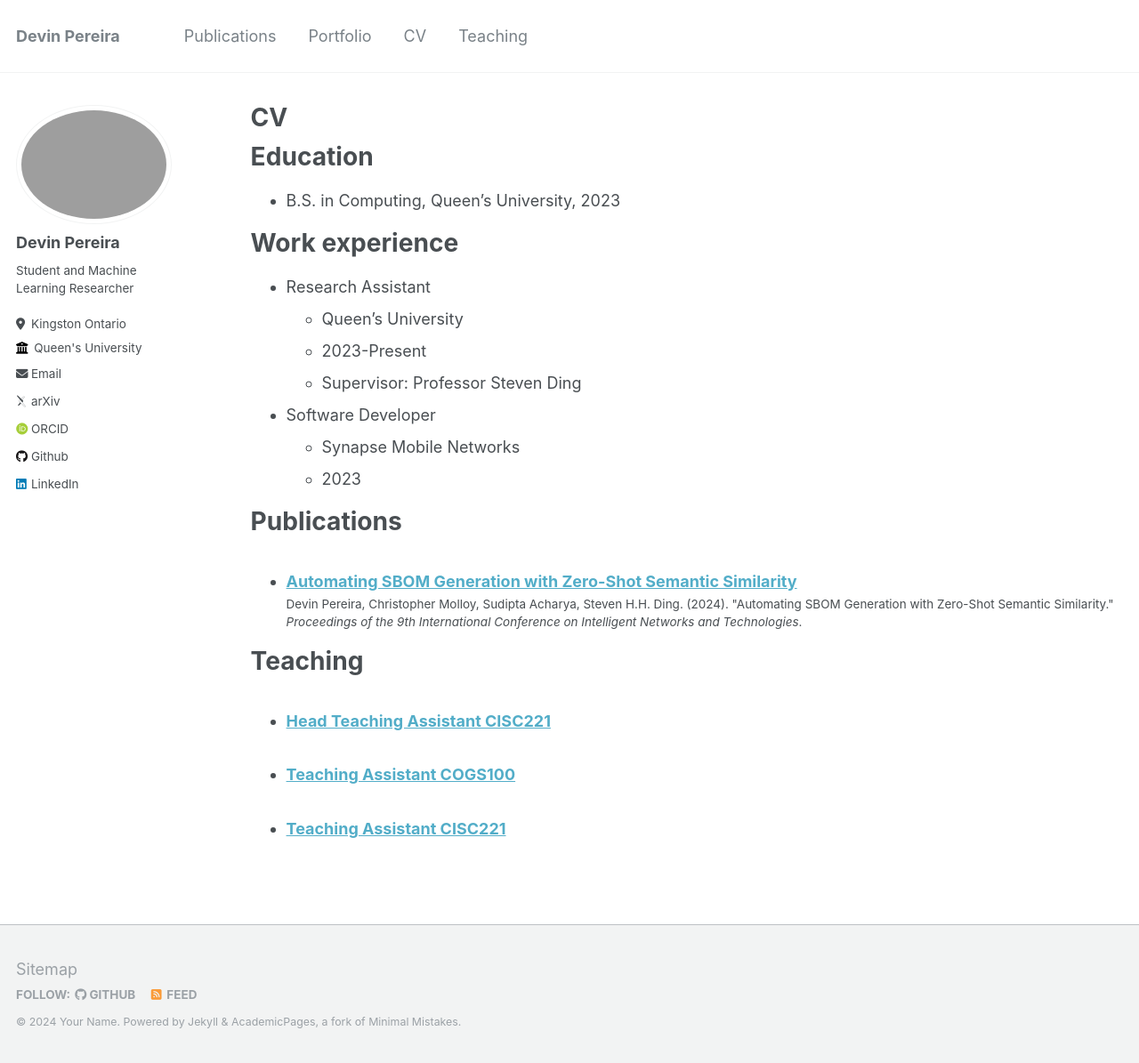
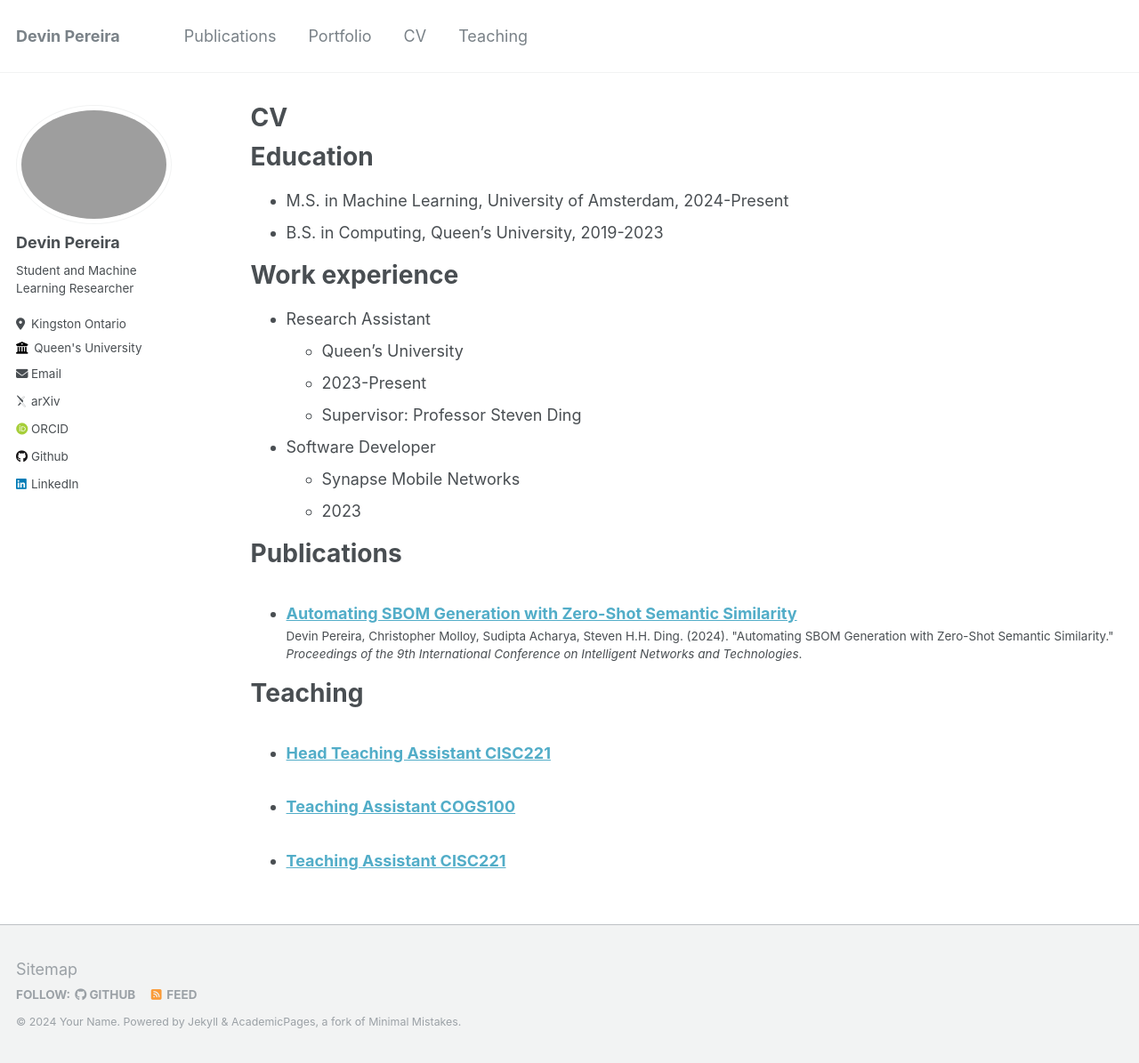
Before and after one commit to devin-pe/devin-pe.github.io, a Jekyll site: the page built from _pages/cv.md, in a window 1280 px wide and 1195 px high. Shown: the whole window at 89% size. Built offline with Jekyll 4.4.1, drawn with Linux system fonts in a browser that asks for light colours; some web fonts are replaced.

Commit message:
Updated cv.md

```diff
--- a/_pages/cv.md
+++ b/_pages/cv.md
@@ -12,7 +12,8 @@ redirect_from:
 Education
 ======
 <!---* M.S. in Jekyll, GitHub University, 2014 --->
-* B.S. in Computing, Queen's University, 2023
+* M.S. in Machine Learning, University of Amsterdam, 2024-Present
+* B.S. in Computing, Queen's University, 2019-2023
 
 Work experience
 ======
```
